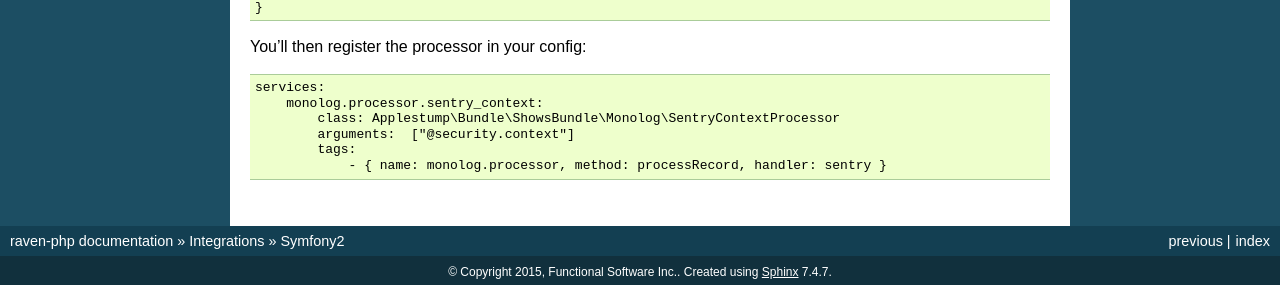
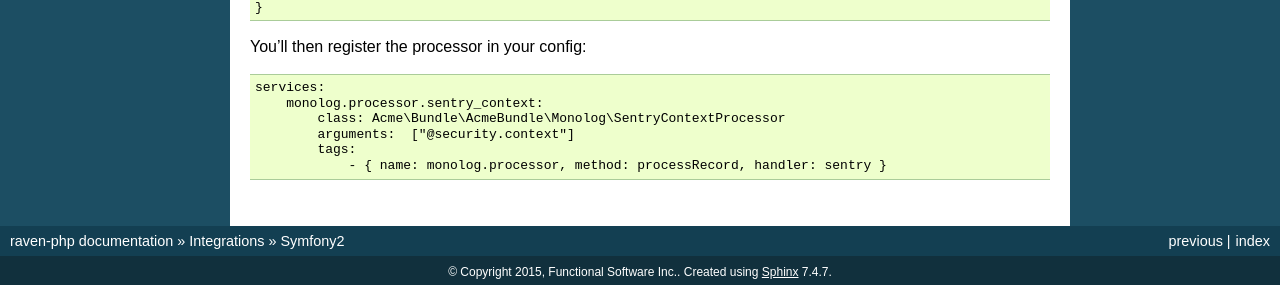
Before and after one commit to getsentry/sentry-php, a Sphinx documentation site: the page built from docs/integrations/symfony2.rst, in a window 1280 px wide. Shown: the part 1169-1454 px from the top of the page. Built offline with Sphinx 7.4.7, drawn with Linux system fonts in a browser that asks for light colours; the version number could not be read and is left out.

Commit message:
Fixed namespace in service definition

```diff
--- a/docs/integrations/symfony2.rst
+++ b/docs/integrations/symfony2.rst
@@ -79,7 +79,7 @@ You'll then register the processor in your config:
 
     services:
         monolog.processor.sentry_context:
-            class: Applestump\Bundle\ShowsBundle\Monolog\SentryContextProcessor
+            class: Acme\Bundle\AcmeBundle\Monolog\SentryContextProcessor
             arguments:  ["@security.context"]
             tags:
                 - { name: monolog.processor, method: processRecord, handler: sentry }
```
